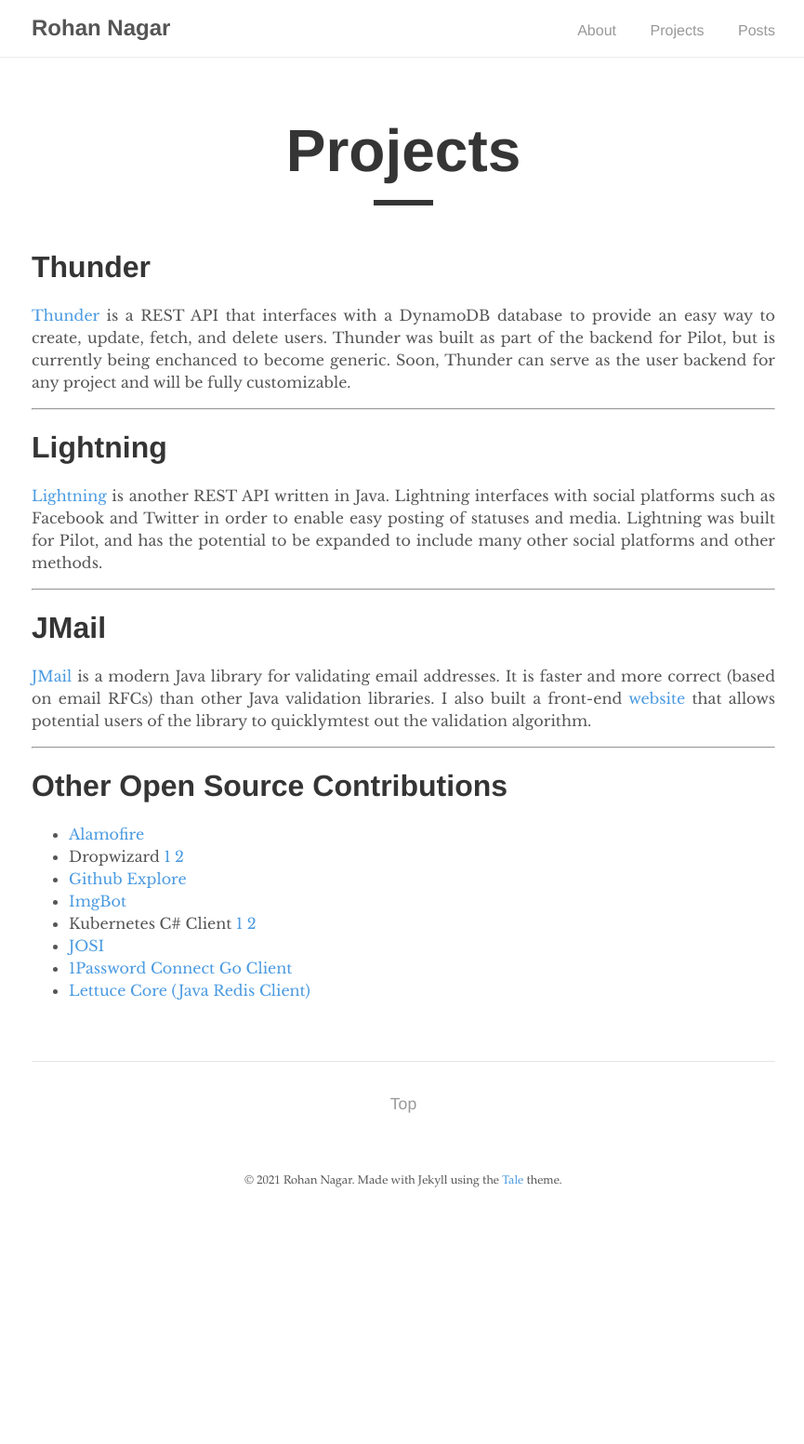
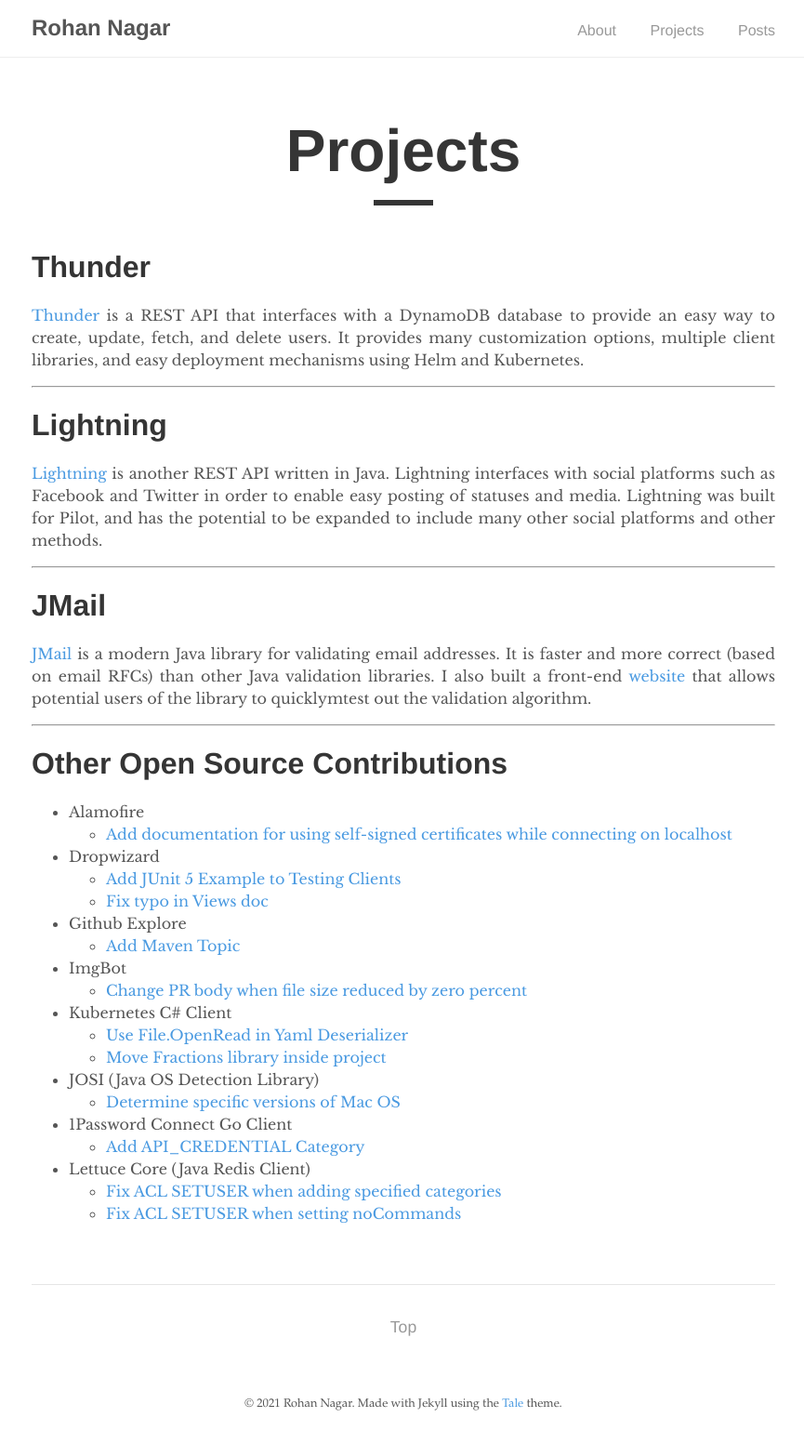
Before and after one commit to RohanNagar/RohanNagar.github.io, a Jekyll site: the page built from pages/projects.md, in a window 1280 px wide. Shown: the whole page at 93% size, without its empty margins (206-1071 px from the left). Built offline with Jekyll 4.4.1, drawn with Linux system fonts in a browser that asks for light colours; before the commit the page ends 1313 px from its top, so only the background shows below that.

Commit message:
Reformat open source contributions section

```diff
--- a/pages/projects.md
+++ b/pages/projects.md
@@ -9,9 +9,8 @@ informational: true
 # Thunder
 
 [Thunder](https://www.github.com/RohanNagar/thunder) is a REST API that interfaces with
-a DynamoDB database to provide an easy way to create, update, fetch, and delete users.
-Thunder was built as part of the backend for Pilot, but is currently being enchanced to become generic.
-Soon, Thunder can serve as the user backend for any project and will be fully customizable.
+a DynamoDB database to provide an easy way to create, update, fetch, and delete users. It provides many
+customization options, multiple client libraries, and easy deployment mechanisms using Helm and Kubernetes.
 
 <hr>
 
@@ -33,15 +32,22 @@ that allows potential users of the library to quicklymtest out the validation al
 
 # Other Open Source Contributions
 
-- [Alamofire](https://github.com/Alamofire/Alamofire/pull/2462)
+- Alamofire
+  - [Add documentation for using self-signed certificates while connecting on localhost](https://github.com/Alamofire/Alamofire/pull/2462)
 - Dropwizard
-[1](https://github.com/dropwizard/dropwizard/pull/2367)
-[2](https://github.com/dropwizard/dropwizard/pull/2456)
-- [Github Explore](https://github.com/github/explore/pull/187)
-- [ImgBot](https://github.com/dabutvin/ImgBot/pull/124)
+  - [Add JUnit 5 Example to Testing Clients](https://github.com/dropwizard/dropwizard/pull/2367)
+  - [Fix typo in Views doc](https://github.com/dropwizard/dropwizard/pull/2456)
+- Github Explore
+  - [Add Maven Topic](https://github.com/github/explore/pull/187)
+- ImgBot
+  - [Change PR body when file size reduced by zero percent](https://github.com/dabutvin/ImgBot/pull/124)
 - Kubernetes C# Client
-[1](https://github.com/kubernetes-client/csharp/pull/107)
-[2](https://github.com/kubernetes-client/csharp/pull/194)
-- [JOSI](https://github.com/cegredev/josi/pull/2)
-- [1Password Connect Go Client](https://github.com/1Password/connect-sdk-go/pull/15)
-- [Lettuce Core (Java Redis Client)](https://github.com/lettuce-io/lettuce-core/pull/1839)
+  - [Use File.OpenRead in Yaml Deserializer](https://github.com/kubernetes-client/csharp/pull/107)
+  - [Move Fractions library inside project](https://github.com/kubernetes-client/csharp/pull/194)
+- JOSI (Java OS Detection Library)
+  - [Determine specific versions of Mac OS](https://github.com/cegredev/josi/pull/2)
+- 1Password Connect Go Client
+  - [Add API_CREDENTIAL Category](https://github.com/1Password/connect-sdk-go/pull/15)
+- Lettuce Core (Java Redis Client)
+  - [Fix ACL SETUSER when adding specified categories](https://github.com/lettuce-io/lettuce-core/pull/1839)
+  - [Fix ACL SETUSER when setting noCommands](https://github.com/lettuce-io/lettuce-core/pull/1846)
```
